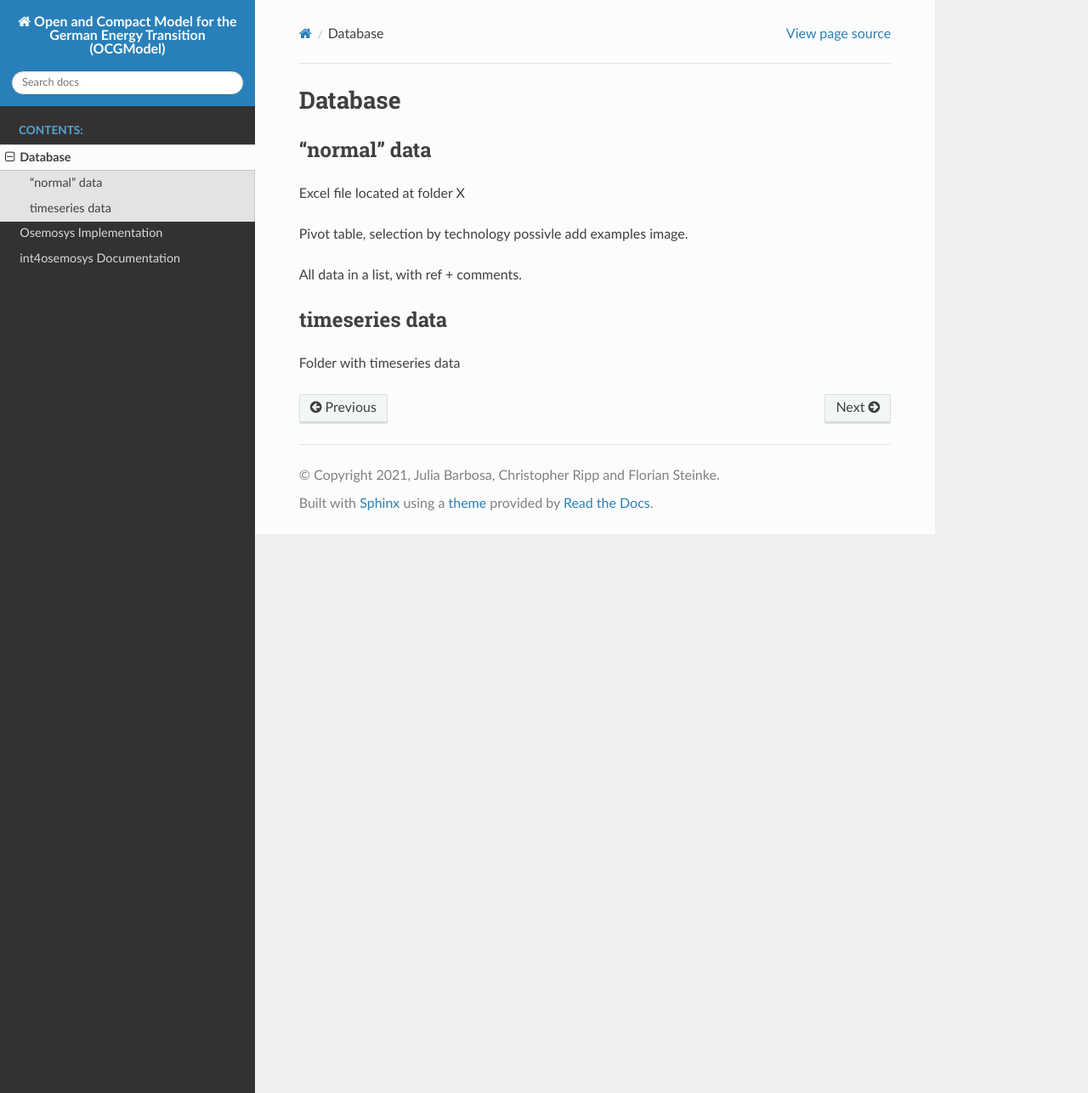
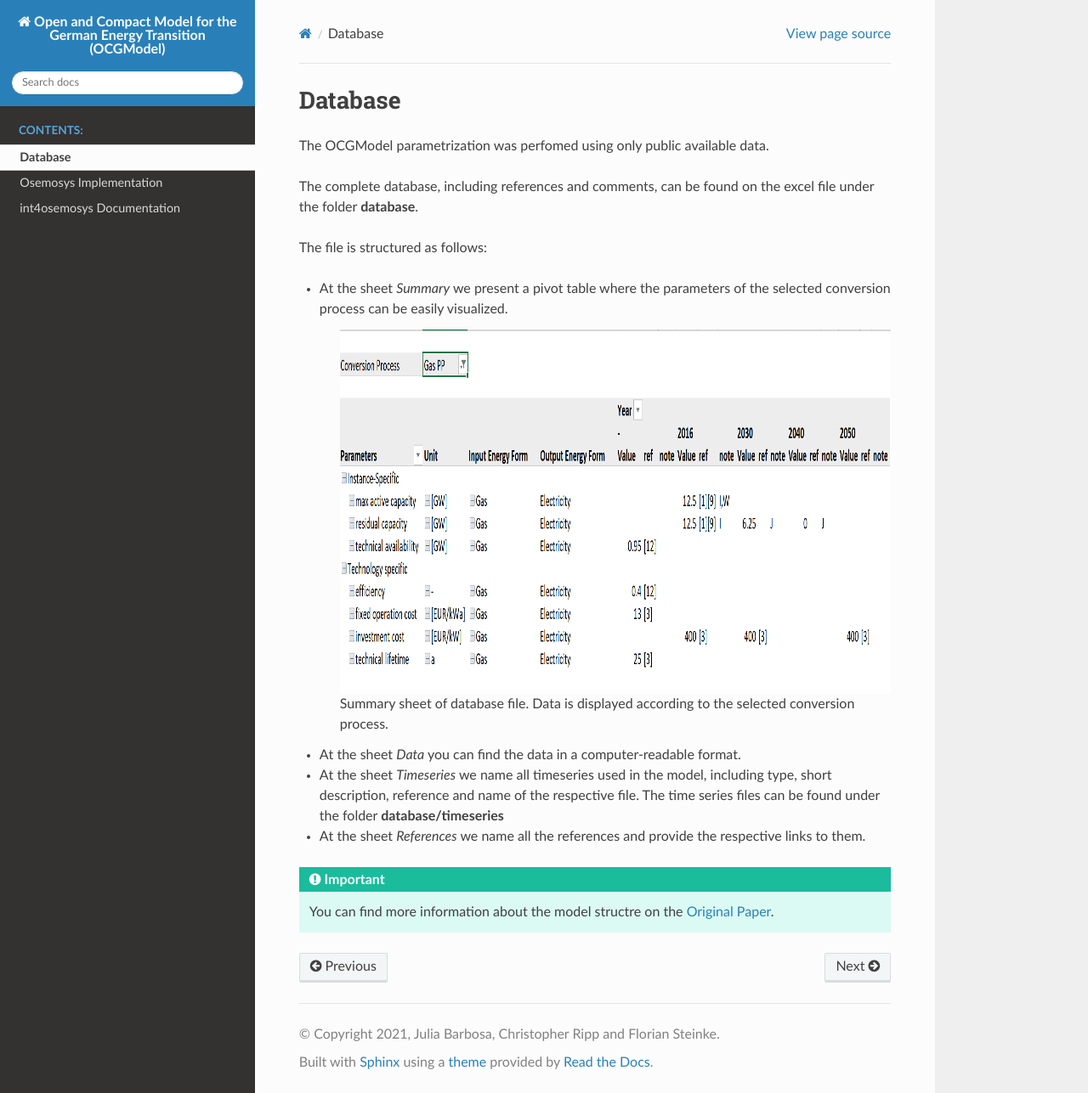
Before and after one commit to OCGModel/OCGModel, a Sphinx documentation site: the page built from docs/source/database.rst, in a window 1280 px wide and 1287 px high. Shown: the whole window at 85% size. Built offline with Sphinx 7.4.7 and the Read the Docs theme 2.0.0, drawn with Linux system fonts in a browser that asks for light colours.

Commit message:
Updated docs

```diff
--- a/docs/source/conf.py
+++ b/docs/source/conf.py
@@ -54,3 +54,9 @@ html_theme = "sphinx_rtd_theme"
 # relative to this directory. They are copied after the builtin static files,
 # so a file named "default.css" will overwrite the builtin "default.css".
 html_static_path = ['_static']
+
+
+# -- Options for Latex output -------------------------------------------------
+latex_elements = {
+  'extraclassoptions': 'openany,oneside'
+}
--- a/docs/source/database.rst
+++ b/docs/source/database.rst
@@ -1,17 +1,26 @@
 Database
 ========
 
-"normal" data
--------------
+The OCGModel parametrization was perfomed using only public available data.
 
-Excel file located at folder X
+The complete database, including references and comments, can be found on the excel file under the folder **database**.
 
-Pivot table, selection by technology possivle add examples image.
+The file is structured as follows:
 
-All data in a list, with ref + comments.
+* At the sheet *Summary* we present a pivot table where the parameters of the selected conversion process can be easily visualized.
 
+   .. figure:: /images/database.png
+      :align: center
+      :scale: 70%
 
-timeseries data
----------------
+   Summary sheet of database file. Data is displayed according to the selected conversion process.
 
-Folder with timeseries data
+* At the sheet *Data* you can find the data in a computer-readable format.
+
+* At the sheet *Timeseries* we name all timeseries used in the model, including type, short description, reference and name of the respective file.
+  The time series files can be found under the folder **database/timeseries**
+
+* At the sheet *References* we name all the references and provide the respective links to them.
+
+.. important:: You can find more information about the model structre on the
+               `Original Paper <todo>`_.
--- a/docs/source/index.rst
+++ b/docs/source/index.rst
@@ -1,5 +1,7 @@
 Welcome to the OCGModel documentation!
 ======================================
+
+Welcome to the Open and Compact Model for the German energy trasition (OCGModel)!
 
 .. toctree::
    :maxdepth: 3
--- a/docs/source/osemosys_interface.rst
+++ b/docs/source/osemosys_interface.rst
@@ -184,14 +184,15 @@ These are:
 
    Defaults to our adapted version (osemosys_short_OCG.txt) at the OSeMOSYS directory. All adpations to the original version are docummented in the file.
 
-   You can download the other versions of `OSeMOSYS <http://www.osemosys.org/get-started.html>`_, add to the the OSeMOSYS directory and change this setting to build the model instance with them.
+   You can `download the other versions of OSeMOSYS <http://www.osemosys.org/get-started.html>`_, add to the the OSeMOSYS directory and change this setting to build the model instance with them.
 
 - *solver*:
    Solver to be used. The interface offers support for the open-sorce GLPK and also CPLEX.
 
    If you have access to CPLEX and wish to use it, don't forget to install the cplex python API before changing this configuration.
 
-- *compute missing variables*: This parameter tell then if the not computed variables should be calcuated.
+- *compute missing variables*:
+   This parameter tell then if the not computed variables should be calcuated.
 
    The OSeMOSYS short code version does not compute intermediate variables, e.g ProductionByTechnology, UseBytechnology.
 
```
Also changed, not shown: docs/source/images/database.png (added), 1 other file.
